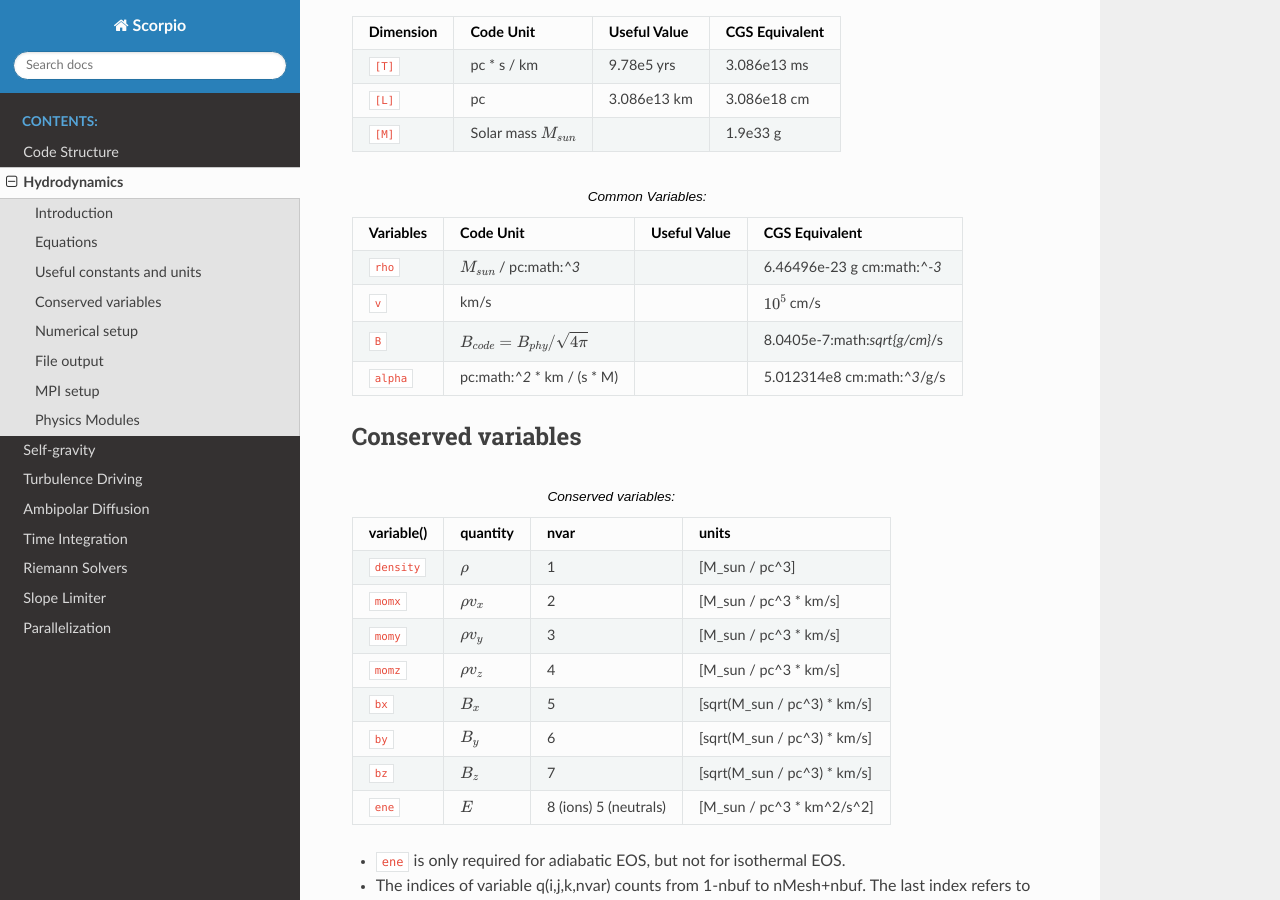
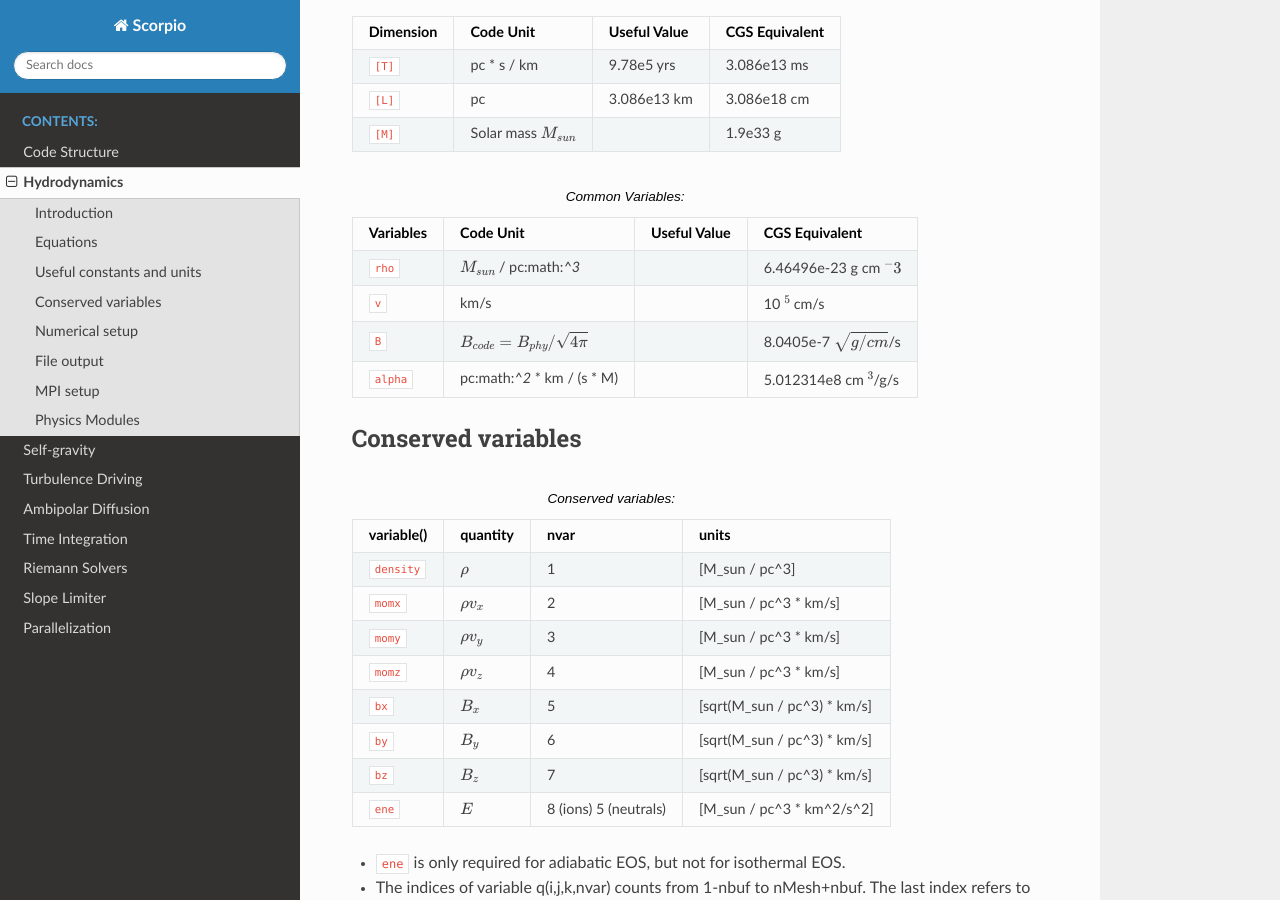
Before and after one commit to holam1hk/Scorpio-Docs, a Sphinx documentation site: the page built from docs/source/hydro.rst, in a window 1280 px wide and 900 px high, scrolled down 1707 px. Built offline with Sphinx 7.4.7 and the Read the Docs theme 3.1.0, drawn with Linux system fonts in a browser that asks for light colours.

Commit message:
re format table

```diff
--- a/docs/source/hydro.rst
+++ b/docs/source/hydro.rst
@@ -95,17 +95,17 @@ The code units are taken for molecular cloud simulations.
 .. _table:Variables:
 .. table:: Common Variables:
 
-   +-----------------------+-------------------------------------------+-------------------+-------------------------------+
-   | **Variables**         | **Code Unit**                             | **Useful Value**  | **CGS Equivalent**            |
-   +=======================+===========================================+===================+===============================+
-   | ``rho``               | :math:`M_{sun}` / pc:math:`^3`            |                   | 6.46496e-23 g cm:math:`^-3`   |
-   +-----------------------+-------------------------------------------+-------------------+-------------------------------+
-   | ``v``                 | km/s                                      |                   | :math:`10^5` cm/s             |
-   +-----------------------+-------------------------------------------+-------------------+-------------------------------+
-   | ``B``                 | :math:`B_{code}=B_{phy}/\sqrt{4\pi}`      |                   | 8.0405e-7:math:`\sqrt{g/cm}`/s|
-   +-----------------------+-------------------------------------------+-------------------+-------------------------------+
-   | ``alpha``             | pc:math:`^2` * km / (s * M)               |                   | 5.012314e8 cm:math:`^3`/g/s   |
-   +-----------------------+-------------------------------------------+-------------------+-------------------------------+
+   +-----------------------+-------------------------------------------+-------------------+--------------------------------+
+   | **Variables**         | **Code Unit**                             | **Useful Value**  | **CGS Equivalent**             |
+   +=======================+===========================================+===================+================================+
+   | ``rho``               | :math:`M_{sun}` / pc:math:`^3`            |                   | 6.46496e-23 g cm :math:`^-3`   |
+   +-----------------------+-------------------------------------------+-------------------+--------------------------------+
+   | ``v``                 | km/s                                      |                   | 10 :math:`^5` cm/s             |
+   +-----------------------+-------------------------------------------+-------------------+--------------------------------+
+   | ``B``                 | :math:`B_{code}=B_{phy}/\sqrt{4\pi}`      |                   | 8.0405e-7 :math:`\sqrt{g/cm}`/s|
+   +-----------------------+-------------------------------------------+-------------------+--------------------------------+
+   | ``alpha``             | pc:math:`^2` * km / (s * M)               |                   | 5.012314e8 cm :math:`^3`/g/s   |
+   +-----------------------+-------------------------------------------+-------------------+--------------------------------+
 
 ..  +-----------------------+-------------------------------------------+-------------------+-------------------------------+
    | ``tff``               | :math:`\sqrt{3\pi/(32G\rho)}`             |                   | free-fall time                |
```
